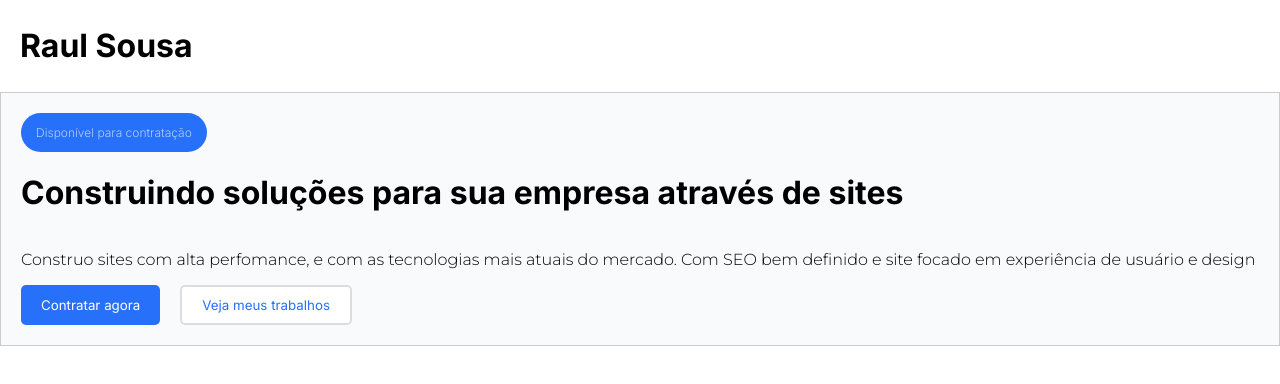
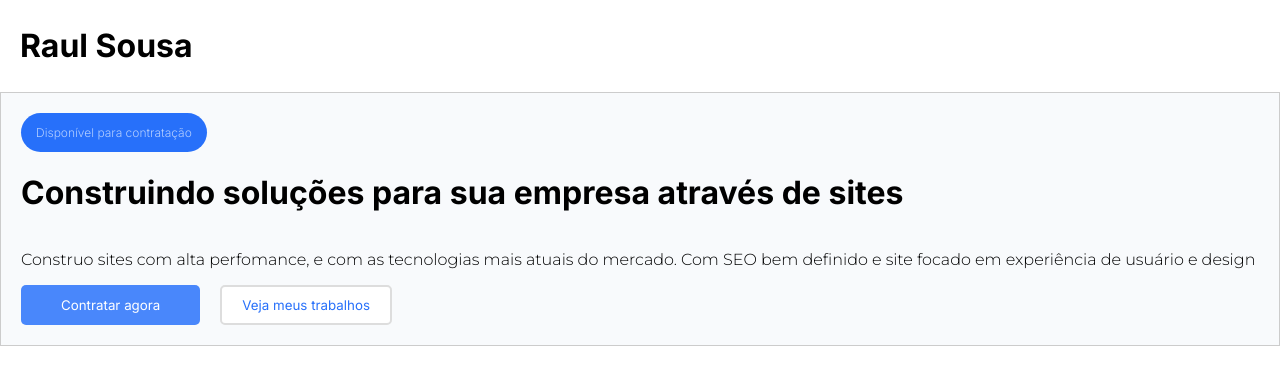
Before and after one commit to codArtic0/portfolio, a React (Vite) app: page / in a window 1280 px wide. In both pictures the pointer is over the button "Contratar agora". Shown: the top 384 px of the page. Built offline with nearby package versions, Linux system fonts and the light colour scheme.

Commit message:
Add: Interaction when hovered

```diff
--- a/src/styles/Button.css
+++ b/src/styles/Button.css
@@ -4,15 +4,28 @@
     border-radius: 5px;
     cursor: pointer;
     font-family: var(--fonte-principal);
+    transition: 0.3s;
 }
 
 .btn-primary {
     background-color: var(--azul);
-    color: white;
+    color: var(--branco);
 }
 
 .btn-secondary {
     border: solid 2px #DDD;
-    background-color: white;
+    background-color: var(--branco);
     color: var(--azul);
 }
+
+.btn:hover{
+    padding: 10px 40px;
+}
+
+.btn-primary:hover {
+    background-color: var(--azul-hovered)
+}
+
+.btn-secondary:hover {
+    background-color: var(--branco-hovered);
+}
```
